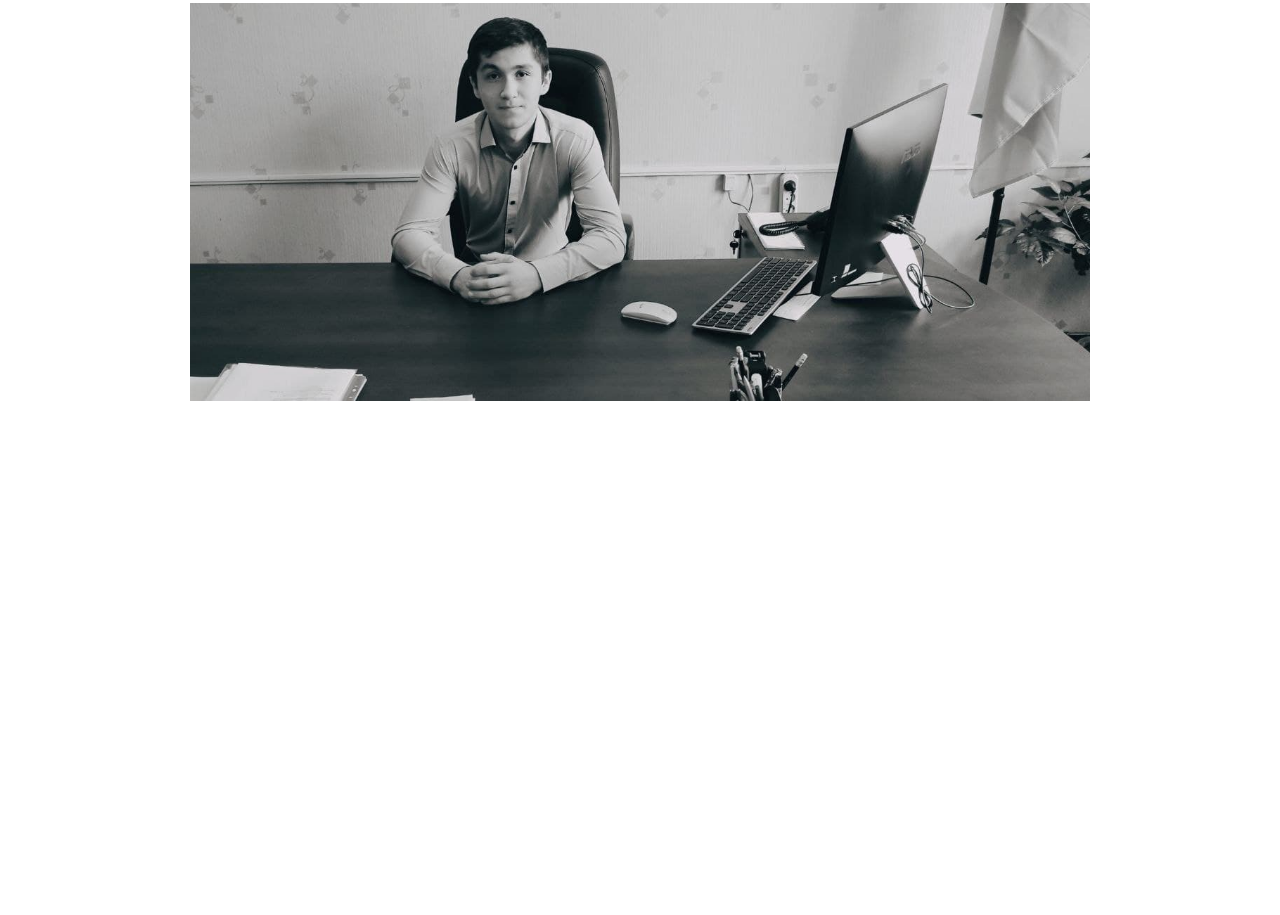
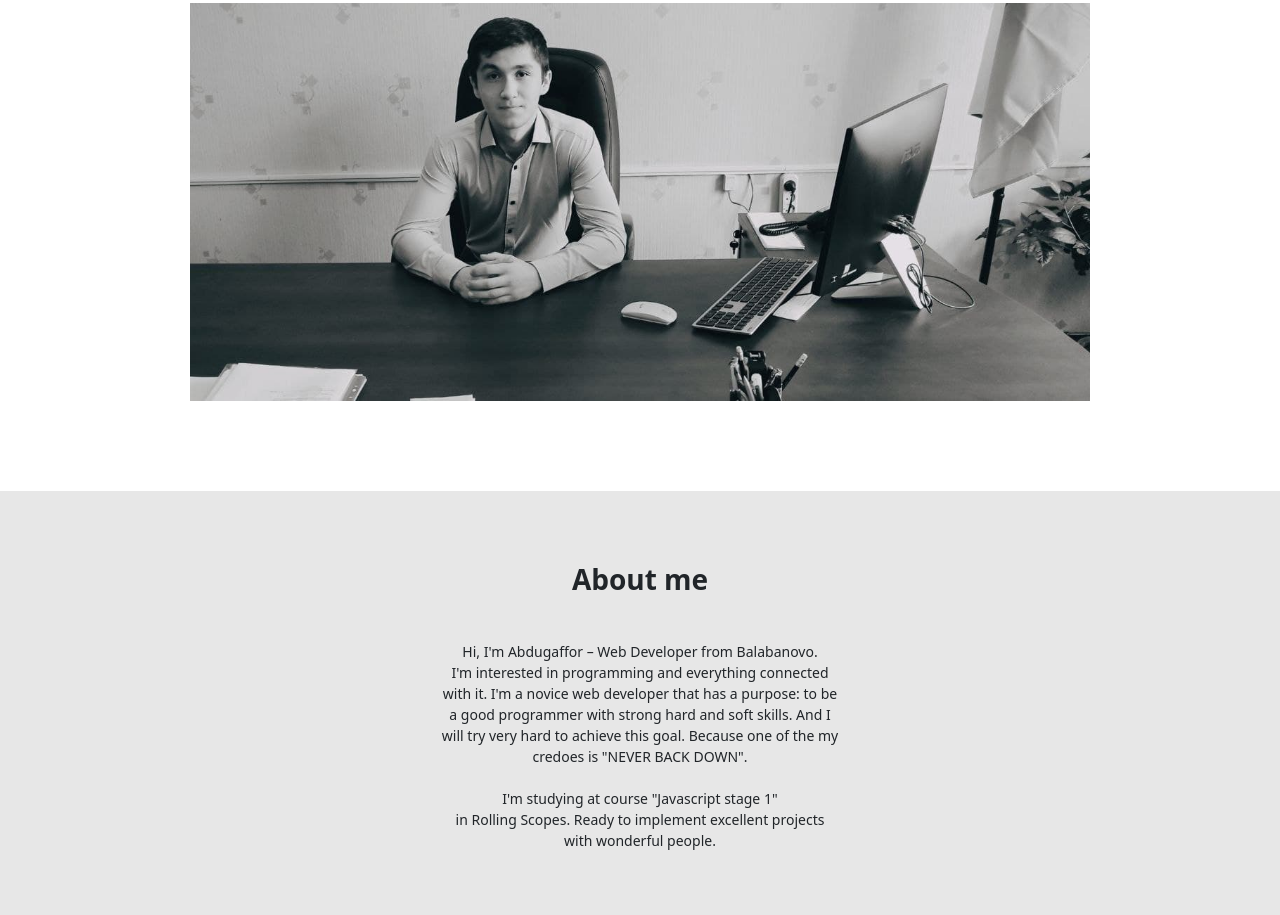
Before and after one commit to abdugaffor2004/cvTemplate, a plain HTML site: page index.html in a window 1280 px wide. Shown: the part 243-1158 px from the top of the page. Before the commit the page ends 800 px from the top, so only its background shows below. Drawn offline with nearby package versions, Linux system fonts and the light colour scheme; a web font is replaced by a local one.

Commit message:
feat: added second section (with styles)

```diff
--- a/base.css
+++ b/base.css
@@ -42,3 +42,11 @@ font-weight: bold;
 .mainImage img{
     max-width: 900px;
 }
+
+
+.section_2{
+    font-size: 14px;
+    font-weight: 500;
+    background-color: #e7e7e7;
+    margin-top: 90px;
+}
--- a/index.html
+++ b/index.html
@@ -53,6 +53,35 @@
             <img src="img/wite-black.jpg" class="img-fluid" alt="photo">
         </div>
 
+
+
+        <section class="section_2 container-fluid">
+
+            <div class="row text-center align-items-center justify-content-center pt-5 pb-4">
+                <div id="About_me" class="col-md-4 pt-4 pb-4">
+
+                     <h3 class="lang" key="about"> <strong>About me</strong> </h3> <br/>
+
+                     <p>
+                        <div class="lang" key="adInfo1">  Hi, I'm Abdugaffor – Web Developer from Balabanovo. <br>
+                         I'm interested in programming and everything connected with it. I'm a novice web developer that has a purpose: to be a good programmer with strong hard and soft skills.
+                         And I will try very hard to achieve this goal.
+                         Because one of the my credoes is "NEVER BACK DOWN".
+                        </div>
+                        <br>
+                        <div class="lang" key="adInfo2">
+                        I'm studying at course "Javascript stage 1" <br>
+                         in Rolling Scopes.
+                        Ready to implement excellent projects <br>
+                        with wonderful people.
+                    </div>
+
+                    </p>
+                </div>
+            </div>
+
+        </section>
+
     </main>
 
 
```
